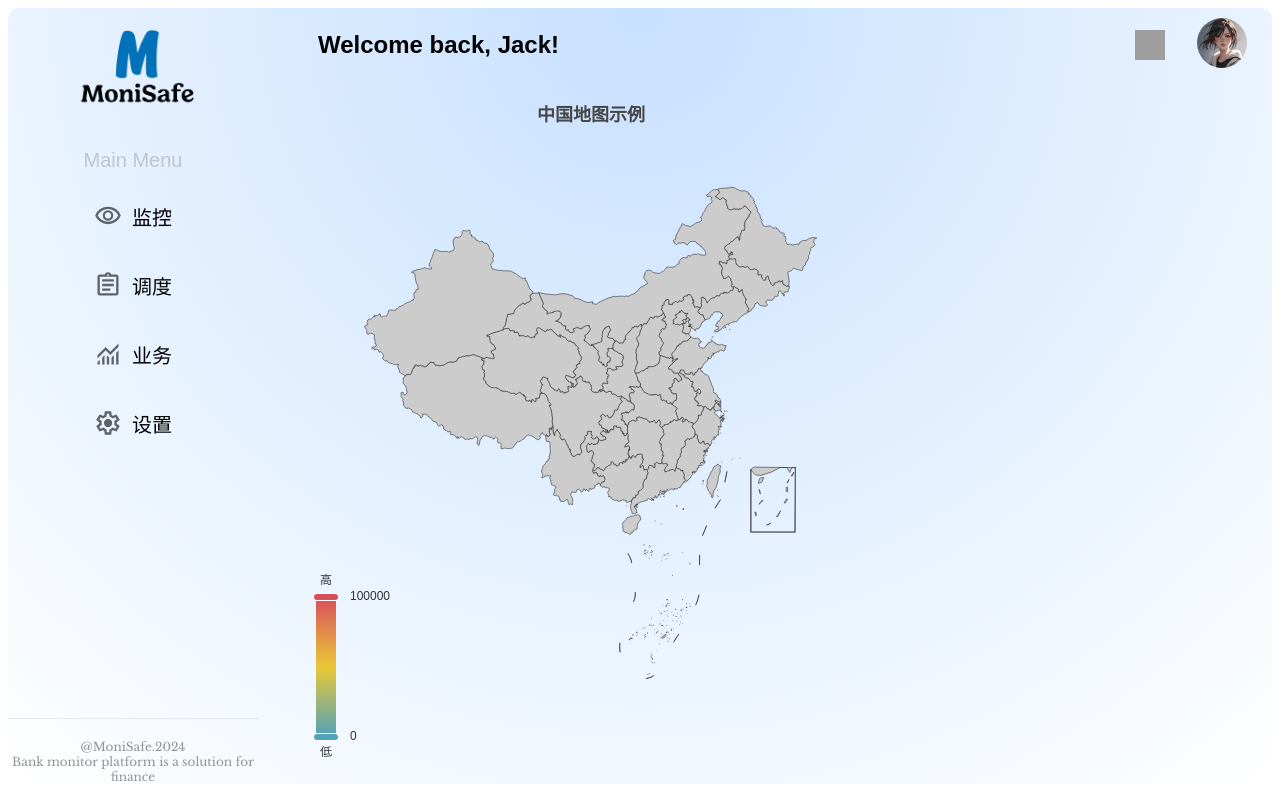
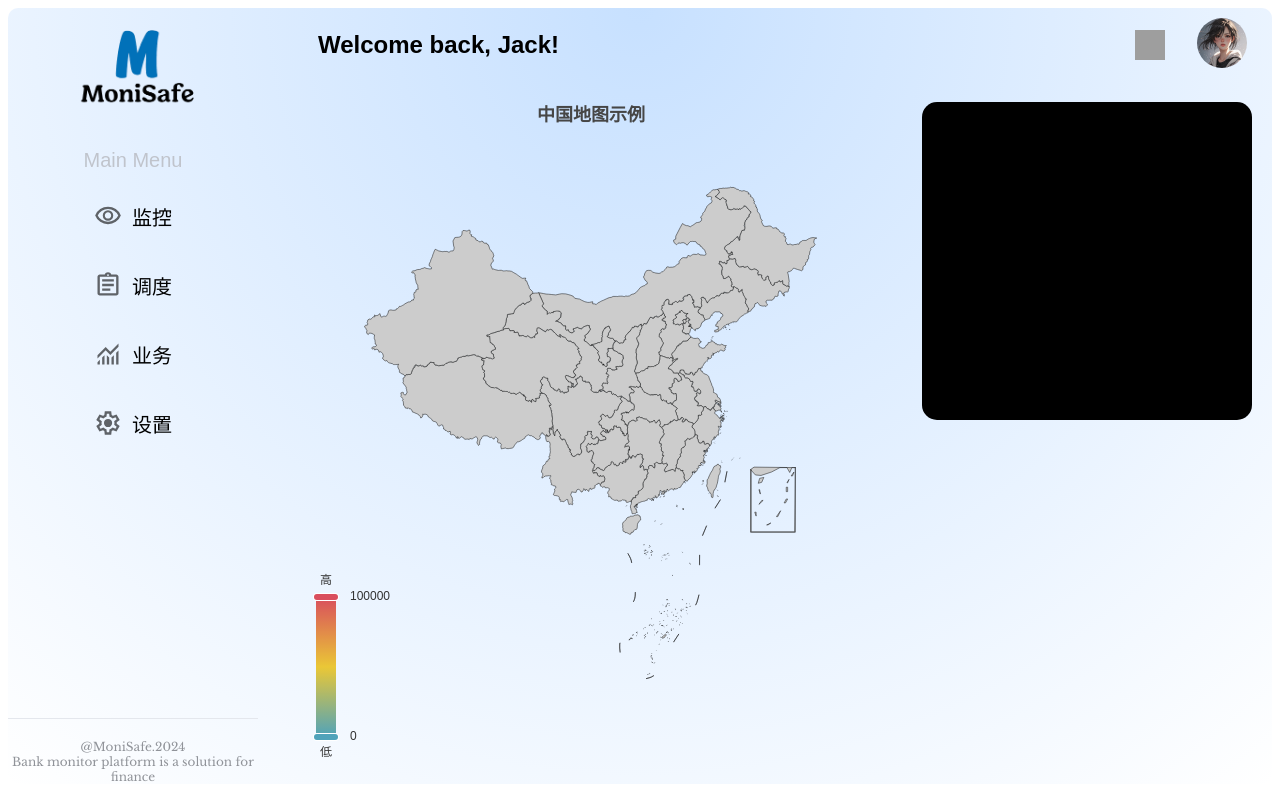
Before and after one commit to orangegei/monisafe, a Vue app in the folder frontend/: page /monitor/plat in a window 1280 px wide. Built offline with nearby package versions, Linux system fonts and the light colour scheme; grey boxes are pictures that could not be loaded; a web font is replaced by a local one.

Commit message:
页面修改

```diff
--- a/frontend/src/views/monitor/PlatView.vue
+++ b/frontend/src/views/monitor/PlatView.vue
@@ -11,7 +11,7 @@ interface Record {
 }
 
 // 定义表格数据
-const tableData = ref < Record[] > ([]);
+const tableData = ref<Record[]>([]);
 
 // 定义地图数据
 const mapData = ref([
@@ -20,23 +20,6 @@ const mapData = ref([
     { name: '上海市', value: Math.round(Math.random() * 1000) },
     { name: '重庆市', value: Math.round(Math.random() * 1000) },
 ]);
-
-function updateMapData(data: any) {
-    // 根据返回的数据更新地图显示
-    mapData.value = data.map((item: any) => ({
-        name: item.city,
-        value: item.money,
-    }));
-}
-
-function updateTableData(data: any) {
-    // 根据返回的数据更新表格显示
-    tableData.value = data.map((item: any) => ({
-        city: item.city,
-        money: item.money,
-        amount: item.amount,
-    }));
-}
 </script>
 
 <template>
@@ -48,7 +31,12 @@ function updateTableData(data: any) {
                 </div>
 
                 <div class="display">
+                    <div class="business-area">
 
+                    </div>
+                    <div class="maintain-area">
+
+                    </div>
                 </div>
             </div>
         </template>
@@ -70,11 +58,21 @@ function updateTableData(data: any) {
 }
 
 .display {
-    width: 40%;
+    width: 35%;
     height: 100%;
     display: flex;
     flex-direction: column;
     justify-content: flex-start;
     gap: 2%;
 }
+
+.business-area{
+    background-color: black;
+    height: 48%;
+    border-radius: 15px;
+}
+
+.maintain-area{
+    height: 48%;
+}
 </style>
```
